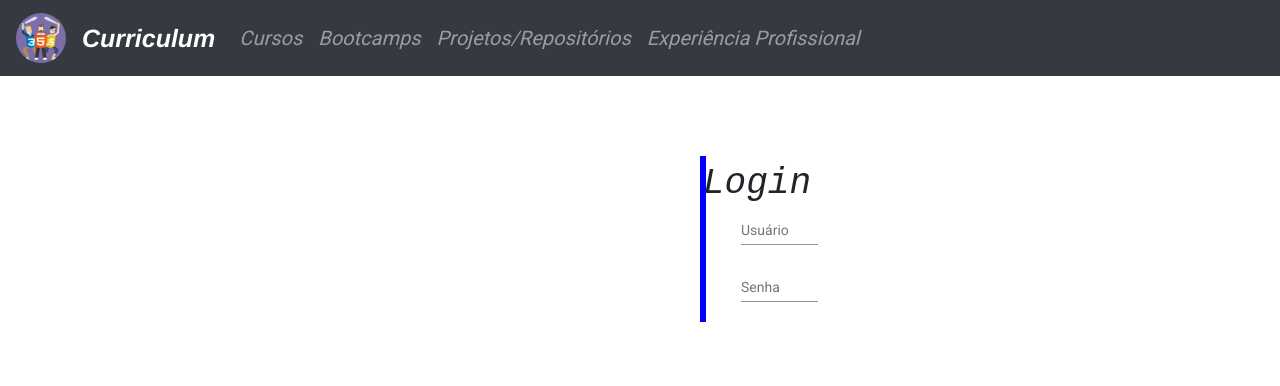
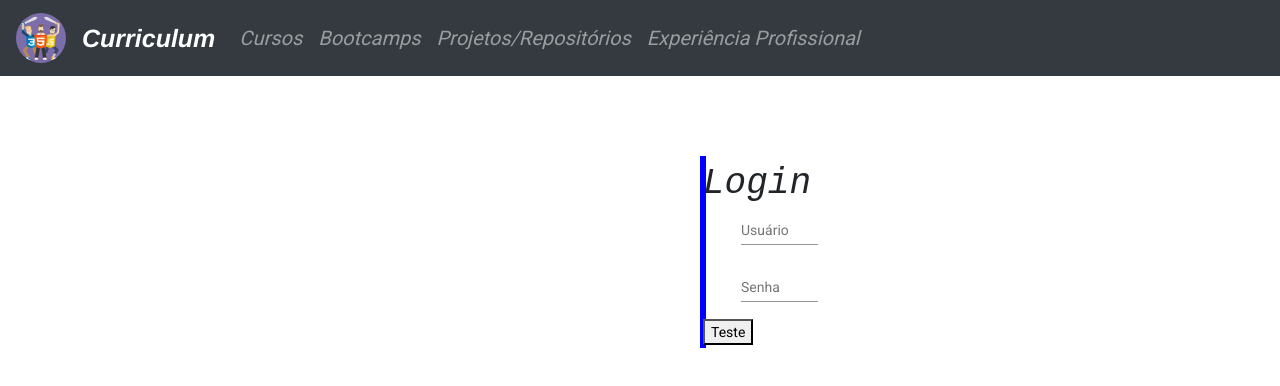
Before and after one commit to carlosinhani/Curriculum-Angular, an Angular app: page /login in a window 1280 px wide. Shown: the top 386 px of the page. Built offline with nearby package versions, Linux system fonts and the light colour scheme.

Commit message:
login_button

```diff
--- a/src/app/login/login-routing.module.ts
+++ b/src/app/login/login-routing.module.ts
@@ -1,12 +1,16 @@
 import { LoginComponent } from './login.component';
 import { NgModule } from '@angular/core';
 import { Routes, RouterModule } from '@angular/router';
+import { HomeComponent } from '../curriculum/home/home.component';
 
 
 
 const routes: Routes = [
   {
     path: '', component: LoginComponent
+  },
+  {
+    path: 'curriculum', component: HomeComponent
   }
 ];
 
--- a/src/app/login/login.component.html
+++ b/src/app/login/login.component.html
@@ -10,5 +10,7 @@
     <mat-label>Senha</mat-label>
     <input matInput placeholder="Digite sua Senha">
   </mat-form-field>
+
+ <button (click)="abrir()" >Teste</button>
 </form>
 </div>
--- a/src/app/login/login.component.ts
+++ b/src/app/login/login.component.ts
@@ -1,3 +1,4 @@
+import { Router } from '@angular/router';
 import { Component, OnInit } from '@angular/core';
 
 @Component({
@@ -7,9 +8,16 @@ import { Component, OnInit } from '@angular/core';
 })
 export class LoginComponent implements OnInit {
 
-  constructor() { }
+  constructor(
+    private router: Router
+  ) { }
 
   ngOnInit() {
   }
 
+  abrir(){
+    this.router.navigate(['/curriculum'])
+
+  }
+
 }
```
